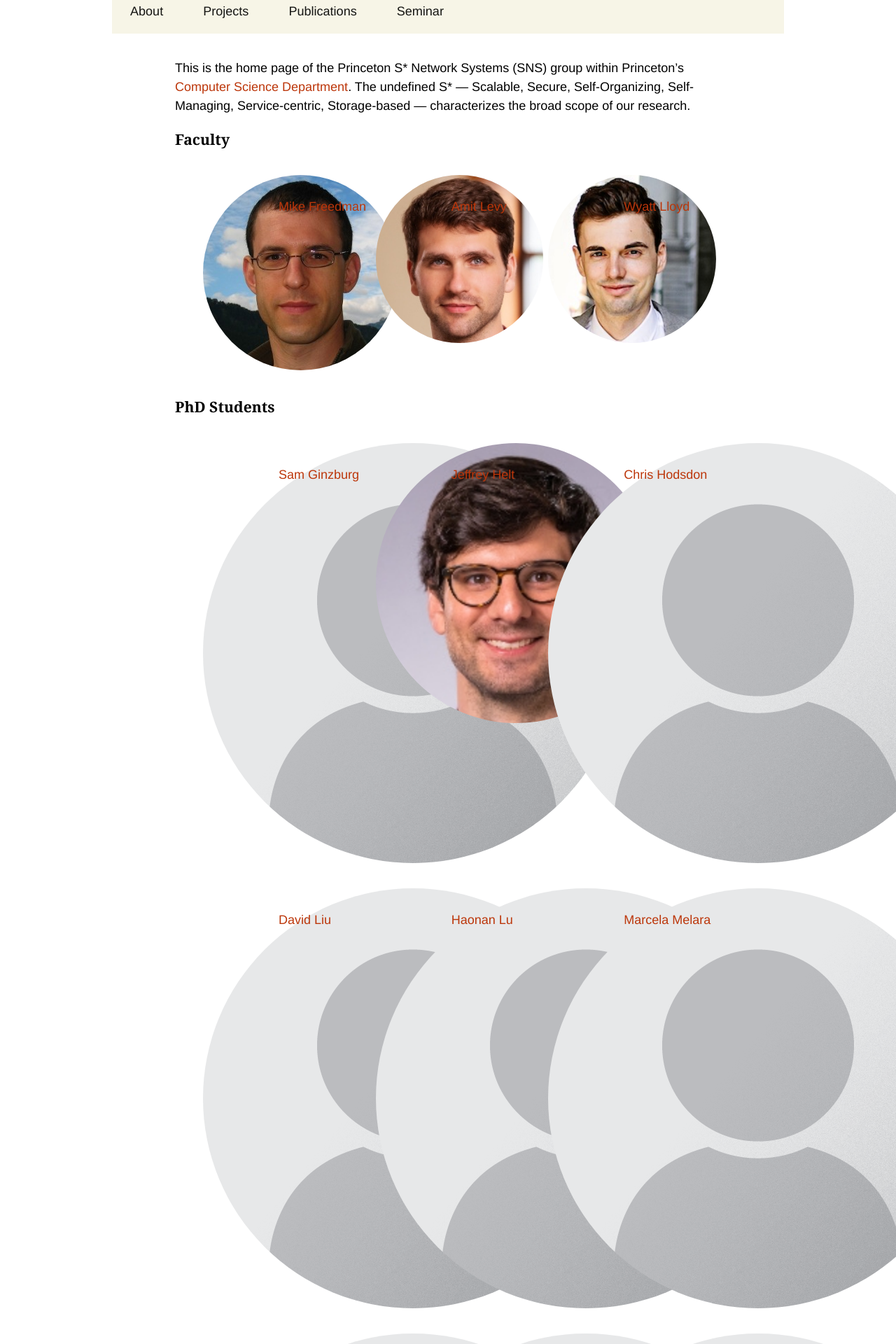
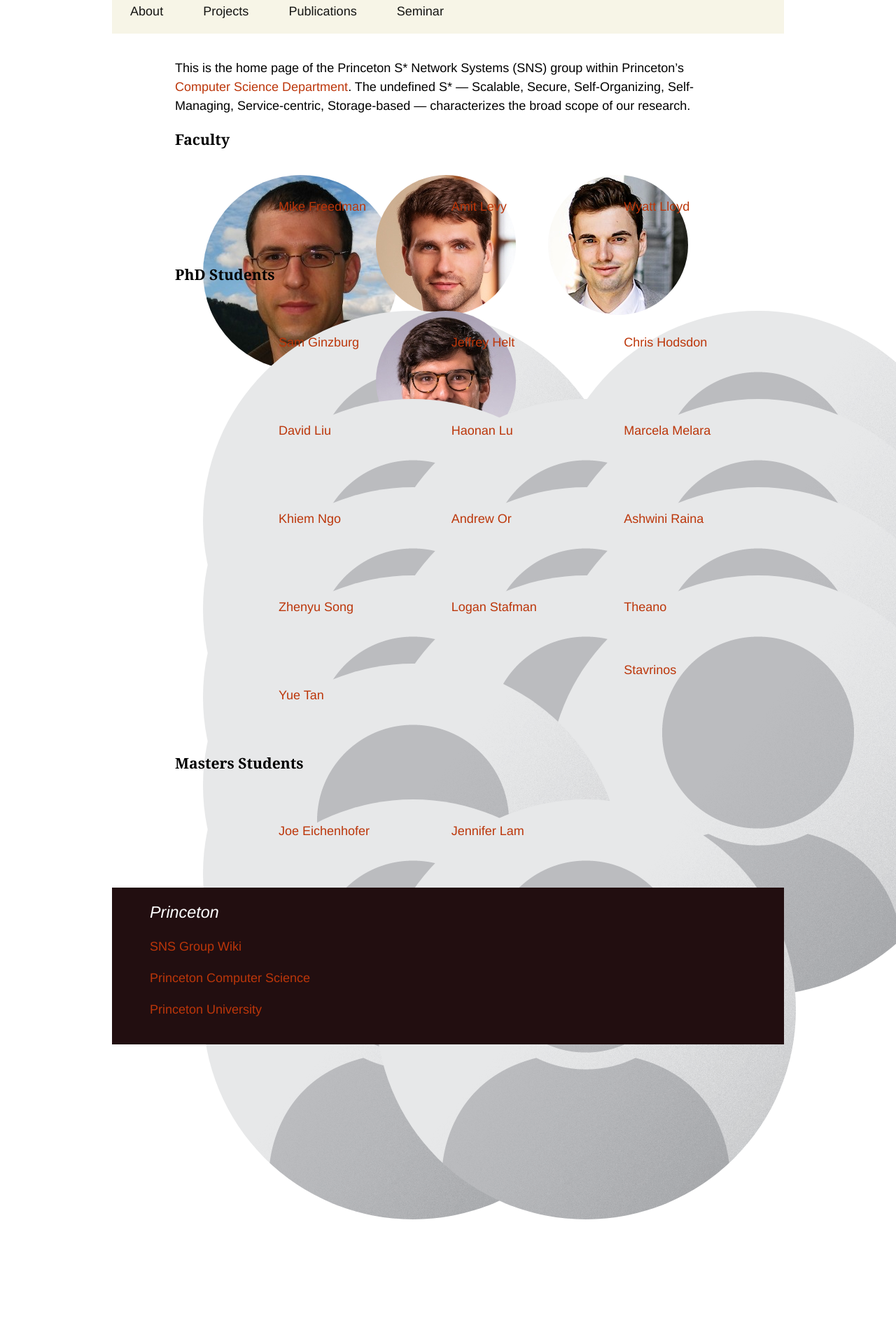
Before and after one commit to princeton-sns/www, a Jekyll site: the page built from home.md, in a window 1280 px wide. Shown: the part 310-2230 px from the top of the page at 70% size. Built offline with Jekyll 4.4.1, drawn with Linux system fonts in a browser that asks for light colours; some web fonts are replaced; after the commit the page ends 2052 px from its top, so only the background shows below that.

Commit message:
fix images for firefox

```diff
--- a/_sass/base.scss
+++ b/_sass/base.scss
@@ -175,6 +175,7 @@ ul.people {
     p {
       display: grid;
       text-align: center;
+      height: 5em;
       > * {
         line-height: 5em;
       }
```
